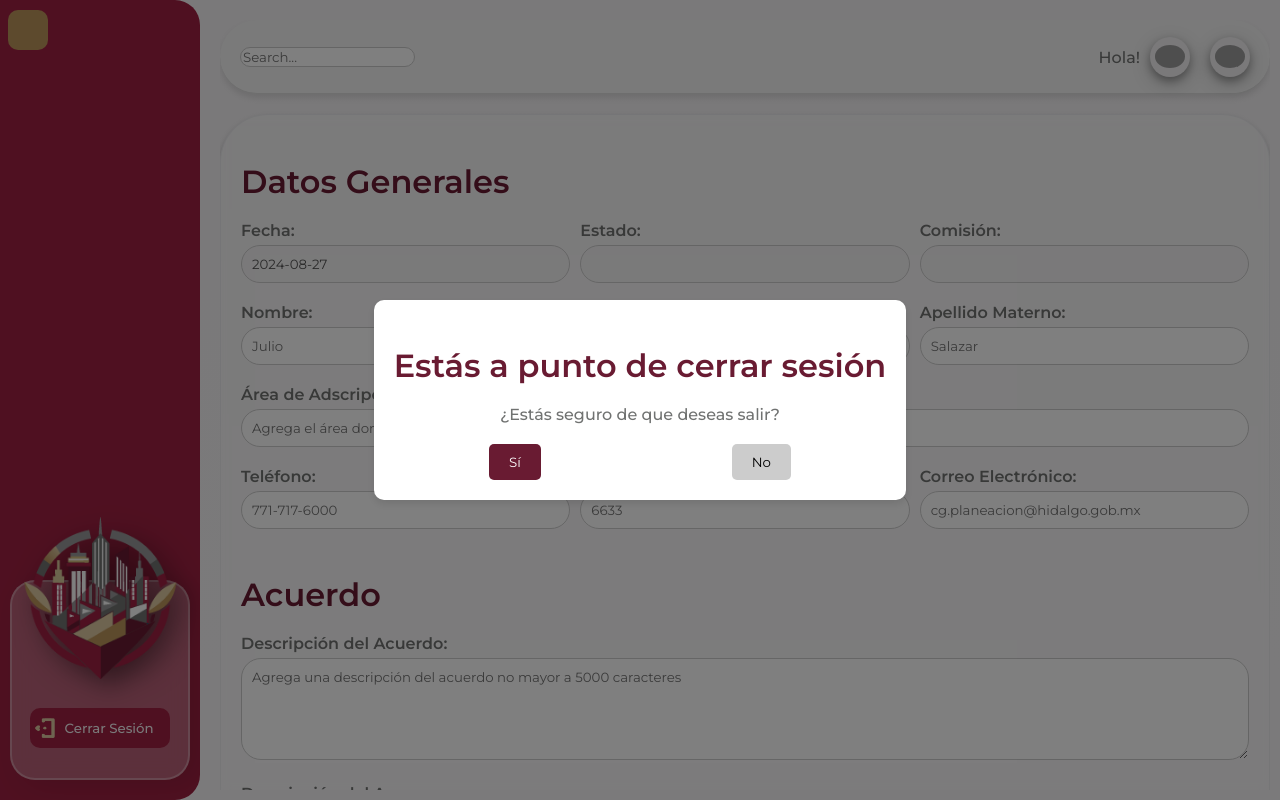
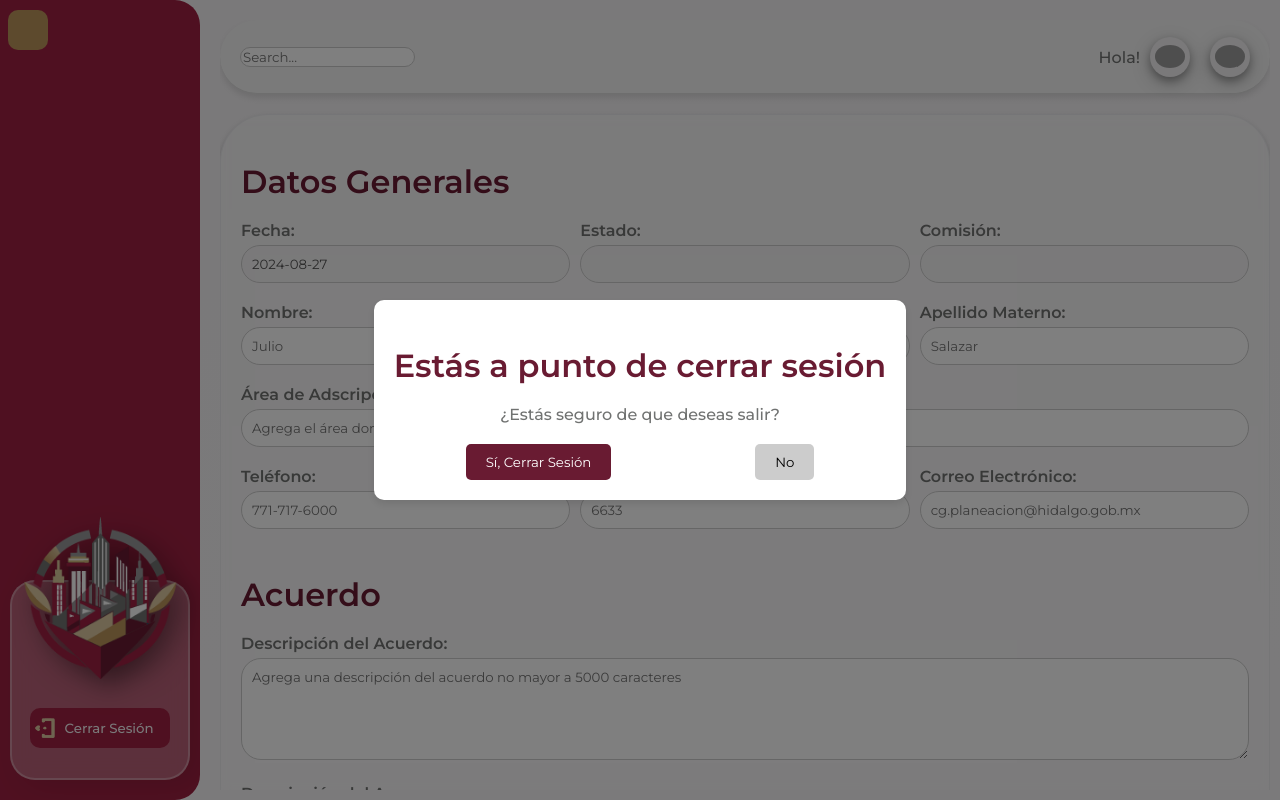
Before and after one commit to gomez50057/PAEM, a Next.js app: page /dashboard in a window 1280 px wide. Both pictures are taken after a click on the button "Cerrar Sesión". Shown: the top 800 px of the page. Built offline with nearby package versions, Linux system fonts and the light colour scheme; grey boxes are pictures that could not be loaded.

Commit message:
LogoutModal

```diff
--- a/src/components/dashboard/ConfirmationModal.css
+++ /dev/null
@@ -1,54 +0,0 @@
-/* ConfirmationModal.css */
-.confirmation-modal {
-  position: fixed;
-  top: 0;
-  left: 0;
-  width: 100%;
-  height: 100%;
-  background-color: rgba(0, 0, 0, 0.5);
-  display: flex;
-  justify-content: center;
-  align-items: center;
-  z-index: 1000;
-}
-
-.modal-content {
-  background-color: white;
-  padding: 20px;
-  border-radius: 10px;
-  width: auto;
-  max-width: 80vw;
-  text-align: center;
-}
-
-.modal-buttons {
-  display: flex;
-  justify-content: space-around;
-  margin-top: 20px;
-}
-
-.confirm-button {
-  background-color: #691b32;
-  color: white;
-  padding: 10px 20px;
-  border: none;
-  border-radius: 5px;
-  cursor: pointer;
-}
-
-.cancel-button {
-  background-color: #ccc;
-  color: black;
-  padding: 10px 20px;
-  border: none;
-  border-radius: 5px;
-  cursor: pointer;
-}
-
-.confirm-button:hover {
-  background-color: #b1233d;
-}
-
-.cancel-button:hover {
-  background-color: #999;
-}
--- a/src/components/dashboard/ConfirmationModal.js
+++ /dev/null
@@ -1,38 +0,0 @@
-// ConfirmationModal.js
-import React from 'react';
-import './ConfirmationModal.css'; // Archivo CSS para el estilo del modal
-
-const deleteCookie = (name) => {
-  document.cookie = `${name}=; path=/; expires=Thu, 01 Jan 1970 00:00:00 UTC; SameSite=Lax; Secure`;
-};
-
-const handleLogout = () => {
-  // Borra todas las cookies relacionadas con la sesión
-  deleteCookie('authToken');
-  deleteCookie('userRole');
-  deleteCookie('userName');
-  deleteCookie('userState');
-  deleteCookie('userCommission');
-
-  // Redirige a la página de inicio de sesión o a la página principal
-  window.location.href = '/login';
-};
-
-const ConfirmationModal = ({ isOpen, onClose, onConfirm }) => {
-  if (!isOpen) return null;
-
-  return (
-    <div className="confirmation-modal">
-      <div className="modal-content">
-        <h2>Estás a punto de cerrar sesión</h2>
-        <p>¿Estás seguro de que deseas salir?</p>
-        <div className="modal-buttons">
-          <button onClick={() => { onConfirm(); handleLogout(); }} className="confirm-button">Sí</button>
-          <button onClick={onClose} className="cancel-button">No</button>
-        </div>
-      </div>
-    </div>
-  );
-};
-
-export default ConfirmationModal;
--- a/src/components/dashboard/Dashboard.js
+++ b/src/components/dashboard/Dashboard.js
@@ -7,7 +7,7 @@ import TableResponsable from '../CRUDTable/responsable/TableResponsable';
 import TableEnlace from '../CRUDTable/enlace/TableEnlace';
 import Headerdashboard from '../dashboard/HeaderDashboard';
 import SvgIcon from '../shared/SvgIcon';
-import ConfirmationModal from '../dashboard/ConfirmationModal';
+import ConfirmationModal from '../shared/LogoutModal';
 
 const Dashboard = () => {
   const [activeComponent, setActiveComponent] = useState('formulario'); // El formulario es el componente predeterminado
--- a/src/components/shared/LogoutModal.css
+++ b/src/components/shared/LogoutModal.css
@@ -1,68 +1,54 @@
-/* Archivo: LogoutConfirmationModal.css */
-
-.confirmation-modal-overlay {
+/* ConfirmationModal.css */
+.confirmation-modal {
   position: fixed;
   top: 0;
   left: 0;
-  right: 0;
-  bottom: 0;
+  width: 100%;
+  height: 100%;
+  background-color: rgba(0, 0, 0, 0.5);
   display: flex;
   justify-content: center;
   align-items: center;
-  background: rgba(0, 0, 0, 0.5); /* Fondo oscuro semitransparente */
-  z-index: 2000;
+  z-index: 1000;
 }
 
-.confirmation-modal-content {
-  background: white;
-  padding: 30px;
-  border-radius: 12px;
-  max-width: 400px;
-  width: 100%;
+.modal-content {
+  background-color: white;
+  padding: 20px;
+  border-radius: 10px;
+  width: auto;
+  max-width: 80vw;
   text-align: center;
-  box-shadow: 0 4px 10px rgba(0, 0, 0, 0.3); /* Sombra para resaltar el modal */
 }
 
-.confirmation-modal-content h2 {
-  margin-bottom: 15px;
-  font-size: 1.8rem;
-  color: #333;
+.modal-buttons {
+  display: flex;
+  justify-content: space-around;
+  margin-top: 20px;
 }
 
-.confirmation-modal-content p {
-  margin-bottom: 20px;
-  font-size: 1.2rem;
-  color: #666;
-}
-
-.confirmation-modal-buttons {
-  display: flex;
-  justify-content: space-around;
-}
-
-.confirmation-modal-buttons button {
+.confirm-button {
+  background-color: #691b32;
+  color: white;
   padding: 10px 20px;
-  font-size: 1rem;
   border: none;
   border-radius: 5px;
   cursor: pointer;
-  transition: background-color 0.3s;
 }
 
-.confirm-button {
-  background-color: #d9534f;
-  color: white;
+.cancel-button {
+  background-color: #ccc;
+  color: black;
+  padding: 10px 20px;
+  border: none;
+  border-radius: 5px;
+  cursor: pointer;
 }
 
 .confirm-button:hover {
-  background-color: #c9302c;
-}
-
-.cancel-button {
-  background-color: #5bc0de;
-  color: white;
+  background-color: #b1233d;
 }
 
 .cancel-button:hover {
-  background-color: #31b0d5;
+  background-color: #999;
 }
--- a/src/components/shared/LogoutModal.js
+++ b/src/components/shared/LogoutModal.js
@@ -1,28 +1,34 @@
+// ConfirmationModal.js
 import React from 'react';
-import './LogoutModal.css';
-import axios from 'axios';
+import './LogoutModal.css'; // Archivo CSS para el estilo del modal
 
-const LogoutModal = ({ isOpen, onClose }) => {
+const deleteCookie = (name) => {
+  document.cookie = `${name}=; path=/; expires=Thu, 01 Jan 1970 00:00:00 UTC; SameSite=Lax; Secure`;
+};
+
+const handleLogout = () => {
+  // Borra todas las cookies relacionadas con la sesión
+  deleteCookie('authToken');
+  deleteCookie('userRole');
+  deleteCookie('userName');
+  deleteCookie('userState');
+  deleteCookie('userCommission');
+
+  // Redirige a la página de inicio de sesión o a la página principal
+  window.location.href = '/login';
+};
+
+const LogoutModal = ({ isOpen, onClose, onConfirm }) => {
   if (!isOpen) return null;
 
-  const handleLogout = async () => {
-    try {
-      await axios.post('/api/logout/');
-      window.location.href = '/login';  // Redirige al login después de cerrar sesión
-    } catch (error) {
-      console.error('Error al cerrar sesión:', error);
-      alert('Hubo un error al cerrar sesión. Intenta de nuevo.');
-    }
-  };
-
   return (
-    <div className="confirmation-modal-overlay" onClick={onClose}>
-      <div className="confirmation-modal-content" onClick={(e) => e.stopPropagation()}>
+    <div className="confirmation-modal">
+      <div className="modal-content">
         <h2>Estás a punto de cerrar sesión</h2>
         <p>¿Estás seguro de que deseas salir?</p>
-        <div className="confirmation-modal-buttons">
-          <button className="confirm-button" onClick={handleLogout}>Sí, Cerrar Sesión</button>
-          <button className="cancel-button" onClick={onClose}>No</button>
+        <div className="modal-buttons">
+          <button onClick={() => { onConfirm(); handleLogout(); }} className="confirm-button">Sí, Cerrar Sesión</button>
+          <button onClick={onClose} className="cancel-button">No</button>
         </div>
       </div>
     </div>
```
